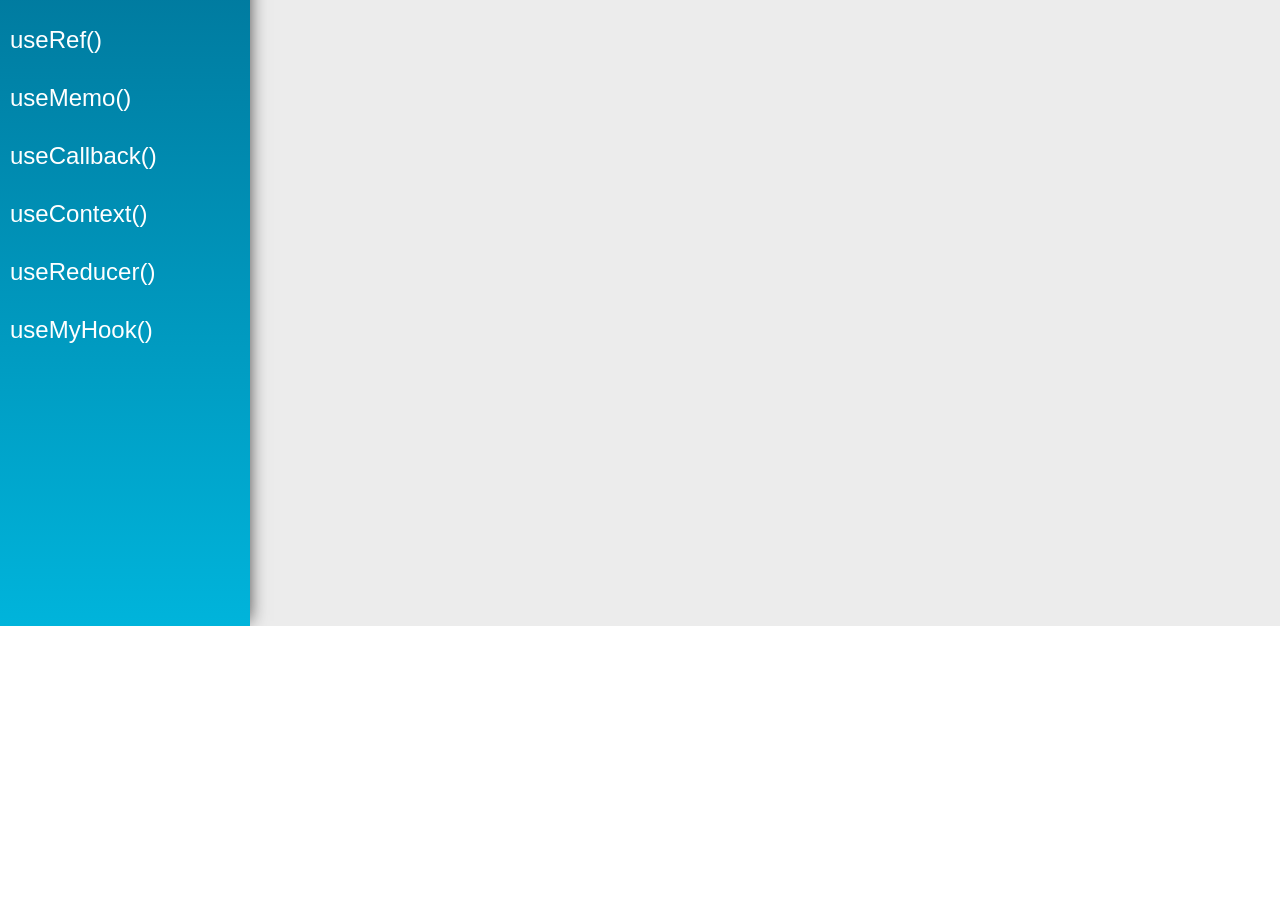
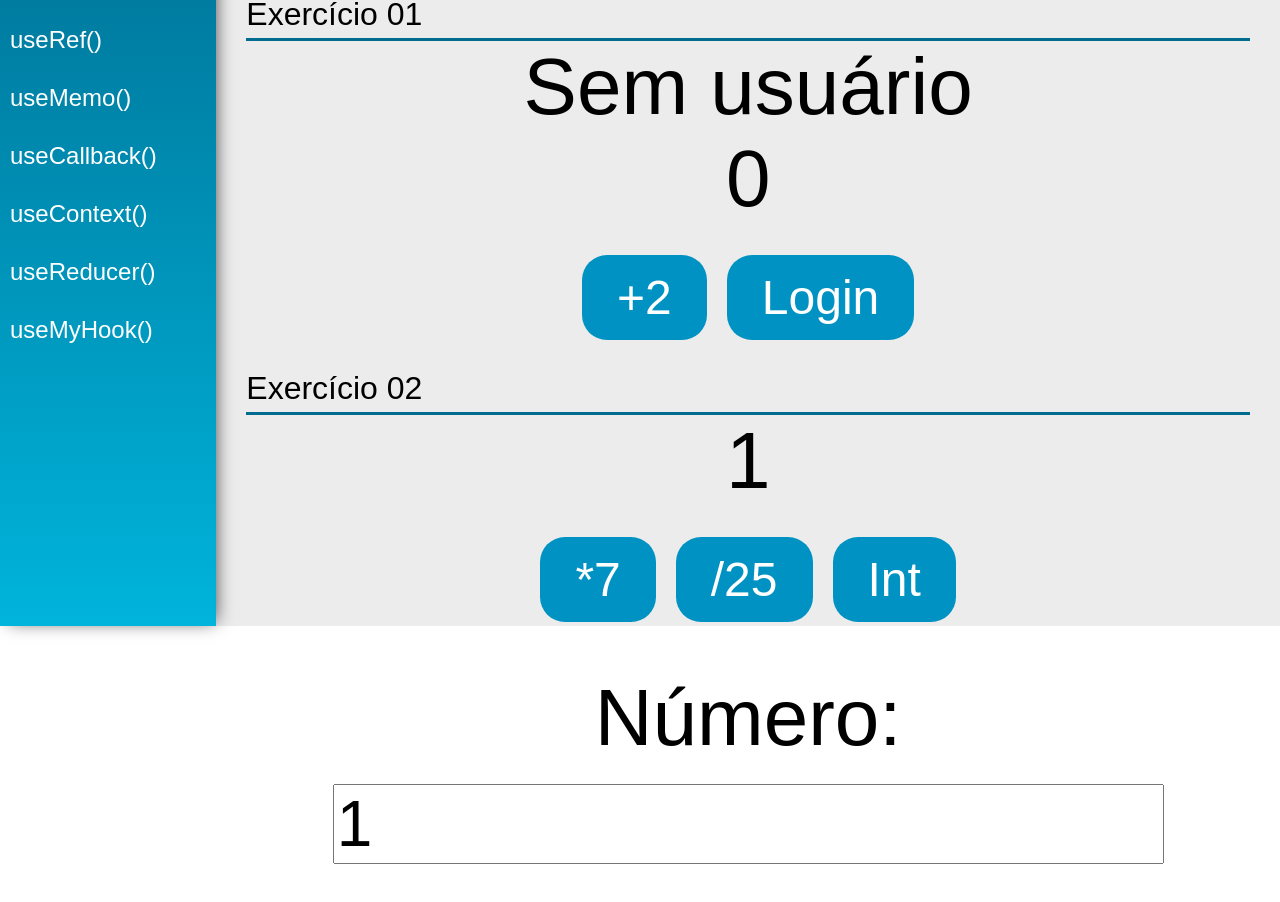
Before and after one commit to pessoadavi/Hook, a React (Create React App) app: page /useReducer in a window 1280 px wide. Shown: the part 174-1076 px from the top of the page. Before the commit the page ends 800 px from the top, so only its background shows below. Built offline with nearby package versions, Linux system fonts and the light colour scheme.

Commit message:
useReducer

```diff
--- a/src/views/examples/UseMemo.jsx
+++ b/src/views/examples/UseMemo.jsx
@@ -1,4 +1,4 @@
-import React, { useEffect, useState, useMemo } from 'react'
+import React, { useState, useMemo } from 'react'
 import PageTitle from '../../components/layout/PageTitle'
 
 const UseMemo = (props) => {
--- a/src/views/examples/UseReducer.jsx
+++ b/src/views/examples/UseReducer.jsx
@@ -1,13 +1,133 @@
-import React from 'react'
+import React, { useReducer } from 'react'
 import PageTitle from '../../components/layout/PageTitle'
+import SectionTitle from '../../components/layout/SectionTitle'
+
+
+const initialState = {
+
+    cart: [],
+    products: [],
+    user: null,
+    number: 0
+}
+
+/* Exercício 02 */
+const initialState2 = {
+
+    list: [],
+    users: [],
+    number: 1,
+    names: null
+
+}
+
+function reducer(state, action) {       // Função tá recebendo o estado atual da variável/objeto/array...
+                                        // e as ações dos eventos dos botões para determinar o TIPO DA AÇÃO
+                                        // e como alterará o estado atual da variável/obj/array...
+                                        // OBS: action é um obj que pode possuir parâmetros e neste caso
+                                        // recebe o parâmetro type e também o payload.
+    switch (action.type) {
+
+        case 'numberAdd2':
+            return { ...state, number: state.number + 2 }
+
+        case 'login':
+            return { ...state, user: { name: action.payload } }
+
+        default:
+            return state
+    }
+}
+
+/* Exercício 02 */
+function reducer2(state, action) {
+
+    switch (action.type) {
+
+        case 'multiple_7':
+            return { ...state, number: state.number * 7 }
+
+        case 'divide_25':
+            return { ...state, number: state.number / 2 }
+
+        case 'add_number':
+            return { ...state, number: action.payload }
+
+            case 'numberInt':
+                return {...state, number: parseInt(state.number)}
+
+        default:
+            return state
+
+    }
+
+}
 
 const UseReducer = (props) => {
+
+    /* Declara o estado inicial do parâmetro, a função de disparo
+       da ação (dispatch) e o hook useReducer recebe a função
+       (reducer) que vai evoluir o estado e o estado inicial (initialState) */
+    const [state, dispatch] = useReducer(reducer, initialState)
+
+    /* Portanto quando o evento é detectado o parâmetro type do obj
+       é passado ao dispatch que tranfere para a função reducer e o
+       estado da variável é alterado e atualizado */
+
+
+    /* Exercício 02 */
+    const [state2, dispatch2] = useReducer(reducer2, initialState2)
+
+
     return (
         <div className="UseReducer">
             <PageTitle
                 title="Hook UseReducer"
                 subtitle="Uma outra forma de ter estado em componentes funcionais!"
             />
+
+            <SectionTitle title="Exercício 01" />
+            <div className="center">
+                {state.user ?
+                    <span className="text">{state.user.name}</span> :
+                    <span className="text">Sem usuário</span>}
+
+                <span className="text">{state.number}</span>
+            </div>
+            <div className="center">
+                <h2 >
+                    <button className="btn"
+                        onClick={() => { dispatch({ type: 'numberAdd2' }) }}>+2</button>
+                    <button className="btn"
+                        onClick={() => { dispatch({ type: 'login', payload: 'Joana' }) }}>Login
+                </button>
+                </h2>
+            </div>
+
+            <SectionTitle title="Exercício 02" />
+            <div className="center">
+                <span className="text">{state2.number}</span>
+                <h2>
+                    <button className="btn"
+                        onClick={() => { dispatch2({ type: 'multiple_7' }) }}> *7</button>
+                    <button className="btn"
+                        onClick={() => { dispatch2({ type: 'divide_25' }) }}> /25</button>
+                    <button className="btn"
+                        onClick={() => { dispatch2({ type: 'numberInt' }) }}> Int</button>
+                </h2>
+                <div className="center">
+                    <h2>
+                        <span className="text">Número: </span>
+                        <input type="text"
+                            className="input"
+                            type="number"
+                            value={state2.number}
+                            onChange={(result)=>{dispatch2({type:'add_number', payload: result})}}
+                        />
+                    </h2>
+                </div>
+            </div>
+
         </div>
     )
 }
```
Also changed, not shown: src/views/examples/UseEffect.jsx (+8 -5 lines), 1 other file (tests, documents, lock files or other folders).
